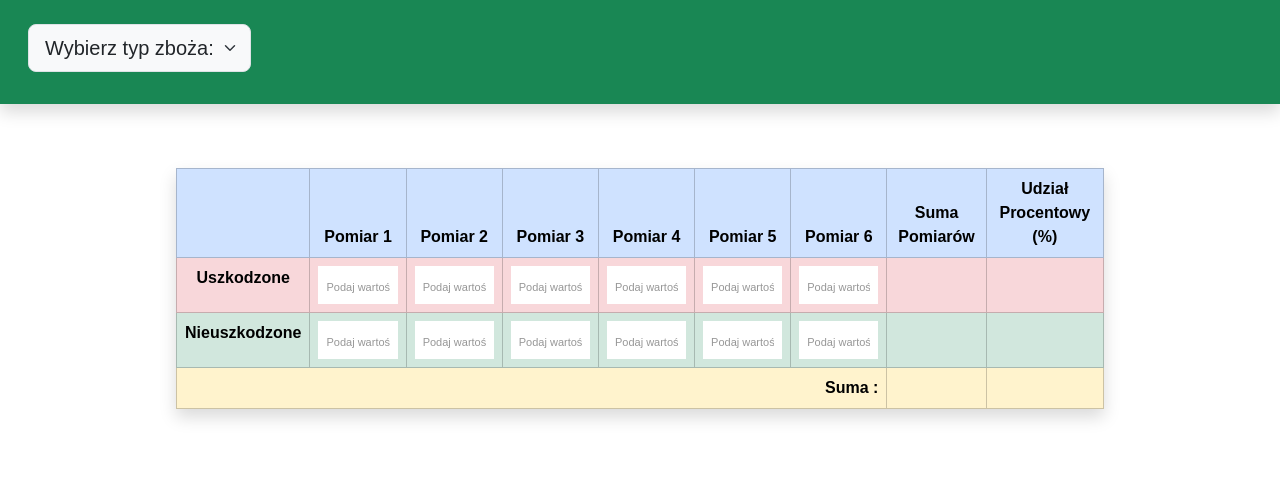
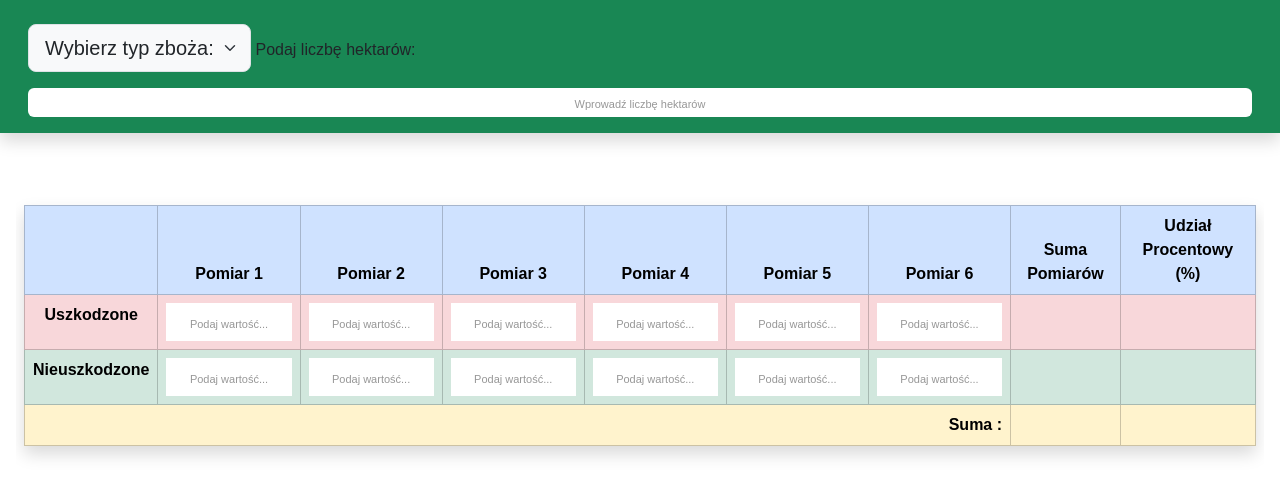
Before and after one commit to dalewandowski/DamageCalculator, a plain HTML site: page index.html in a window 1280 px wide. Drawn offline with nearby package versions, Linux system fonts and the light colour scheme.

Commit message:
add input to choose a hectars

```diff
--- a/index.html
+++ b/index.html
@@ -33,11 +33,20 @@
             <option value="Przenżyto">Przenżyto</option>
           </select>
         </label>
+
+        <label for="hectares">Podaj liczbę hektarów:</label>
+        <input
+          type="number"
+          id="hectares"
+          class="form-control"
+          min="1"
+          placeholder="Wprowadź liczbę hektarów"
+        />
       </div>
     </header>
 
-    <div class="table-container table-responsive w-75 text-center p-3 mx-auto">
-      <table class="table table-bordered table-hover shadow">
+    <div class="table-container table-responsive text-center p-2 mx-3">
+      <table class="table my-3 table-bordered table-hover shadow">
         <thead class="table-primary">
           <tr>
             <th></th>
```
